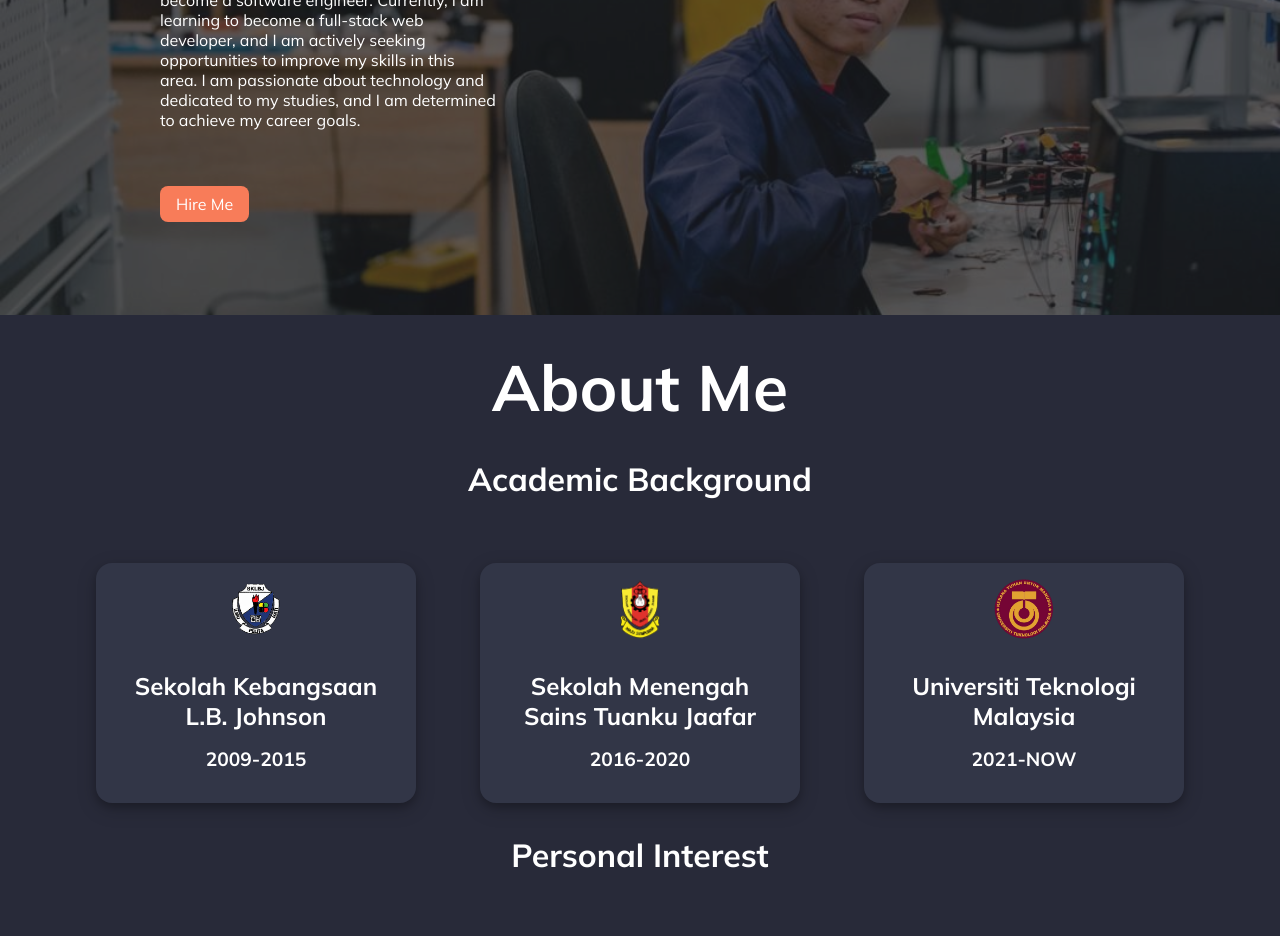
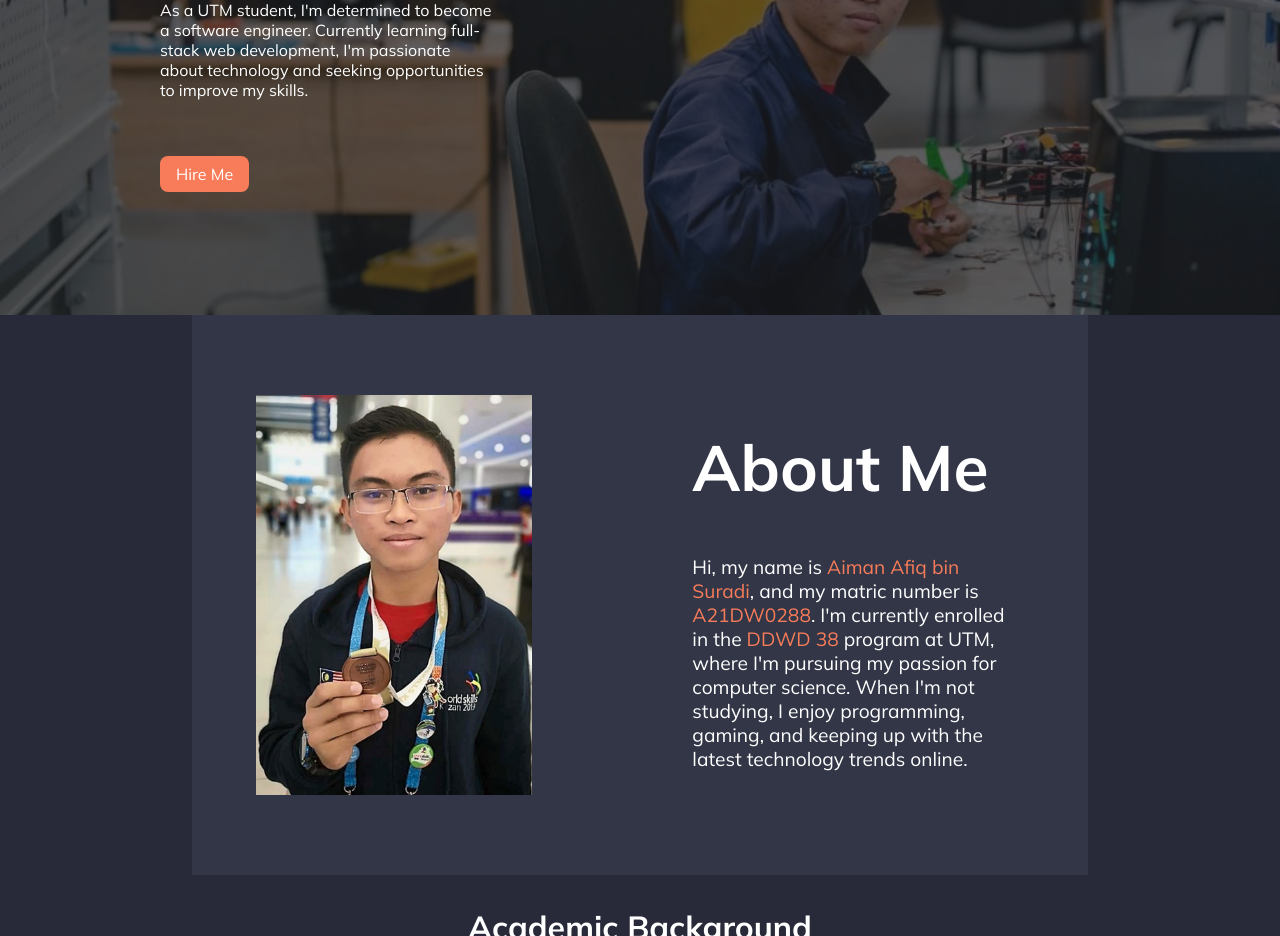
Before and after one commit to afiqsuradi/DDWD2703_Individual_Web_Project, a plain HTML site: page index.html in a window 1280 px wide. Shown: the part 485-1421 px from the top of the page. Drawn offline with Linux system fonts and the light colour scheme.

Commit message:
Add information detail at about me section

```diff
--- a/index.html
+++ b/index.html
@@ -19,7 +19,7 @@
         <nav class="navigation">
           <div class="logo"><a href="#">Afiq</a></div>
           <div class="header-button">
-            <a href="#academic" id="about-me">About Me</a>
+            <a href="#background" id="about-me">About Me</a>
             <a href="#" id="portfolio">Portfolio</a>
             <a href="#" id="contact-me">Contact Me</a>
             <a href="#" id="hire-me">Hire Me</a>
@@ -34,11 +34,9 @@
             <h1>I'm Aiman Afiq</h1>
             <h2>Student Of UTM</h2>
             <p class="header-text-bottom">
-              I am a student at UTM who aspires to become a software engineer.
-              Currently, I am learning to become a full-stack web developer, and
-              I am actively seeking opportunities to improve my skills in this
-              area. I am passionate about technology and dedicated to my
-              studies, and I am determined to achieve my career goals.
+              As a UTM student, I'm determined to become a software engineer.
+              Currently learning full-stack web development, I'm passionate
+              about technology and seeking opportunities to improve my skills.
             </p>
             <div>
               <a href="#" id="hire-me">Hire Me</a>
@@ -47,8 +45,20 @@
         </div>
       </div>
     </section>
-    <section class="biodata-container" id="academic">
-      <h1>About Me</h1>
+    <section class="biodata-container" id="background">
+      <div class="personal-detail">
+        <div class="personal-image"></div>
+        <div class="text">
+          <h1>About Me</h1>
+          <p>
+            Hi, my name is <a>Aiman Afiq bin Suradi</a>, and my matric number is
+            <a>A21DW0288</a>. I'm currently enrolled in the
+            <a>DDWD 38</a> program at UTM, where I'm pursuing my passion for
+            computer science. When I'm not studying, I enjoy programming,
+            gaming, and keeping up with the latest technology trends online.
+          </p>
+        </div>
+      </div>
       <h2>Academic Background</h2>
       <div class="card-container">
         <div class="card">
--- a/style.css
+++ b/style.css
@@ -157,7 +157,7 @@ html {
   /* height: 100vh; */
 }
 
-.biodata-container > h1 {
+.biodata-container > .personal-detail > .text > h1 {
   color: white;
   padding: 2rem 0 0 0;
   font-family: var(--default-font);
@@ -305,3 +305,35 @@ html {
   background-color: var(--header-bg);
   height: 100vh;
 }
+
+.personal-detail {
+  background-color: var(--header-bg);
+  display: flex;
+  width: 70%;
+  justify-content: flex-start;
+  padding: 5rem 4rem;
+  gap: 10rem;
+}
+
+.personal-detail > .text {
+  width: 50%;
+  color: white;
+  font-family: var(--default-font);
+  font-size: 1.2rem;
+}
+
+.personal-detail > .text > p {
+  padding-top: 3rem;
+}
+
+.personal-detail > .text > p > a {
+  color: var(--button-color);
+}
+
+.personal-image {
+  background-image: url("./images/aboutme.jpeg");
+  background-position: center;
+  background-size: cover;
+  height: 25rem;
+  width: 20rem;
+}
```
Also changed, not shown: images/aboutme.jpeg (added).
